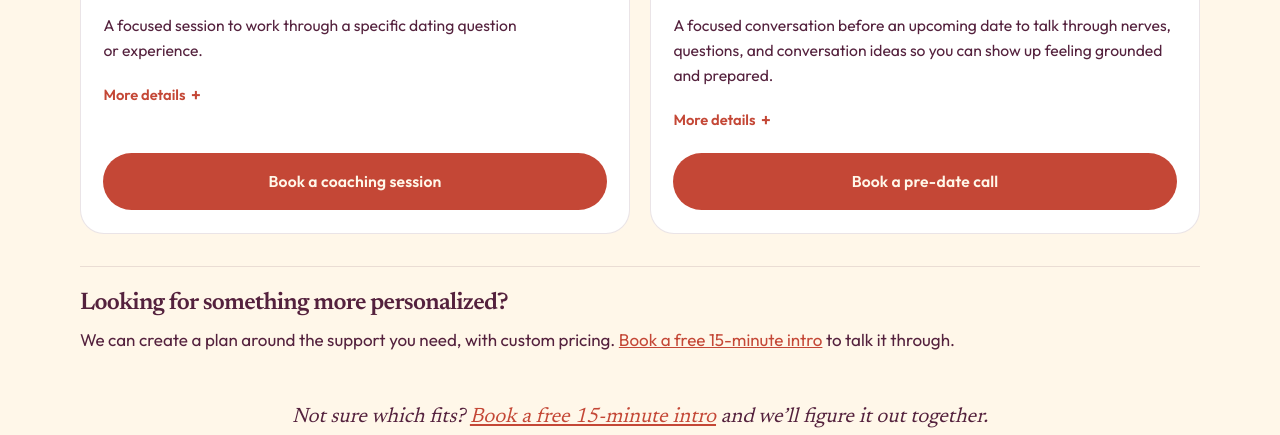
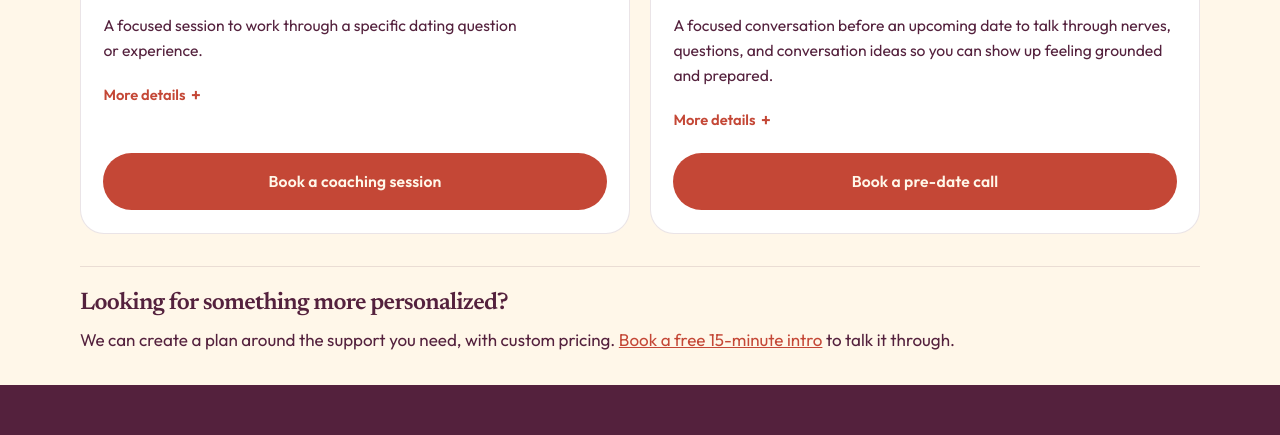
Before and after one commit to egoldberg456/meet_through_danit, a plain HTML site: page services.html in a window 1280 px wide. Shown: the part 1668-2103 px from the top of the page. Drawn offline with Linux system fonts and the light colour scheme.

Commit message:
Remove redundant 'Not sure which fits?' line from offerings page
Co-Authored-By: Claude Opus 5.5 <noreply@anthropic.com>

```diff
--- a/services.html
+++ b/services.html
@@ -116,7 +116,6 @@
           <h3>Looking for something more personalized?</h3>
           <p>We can create a plan around the support you need, with custom pricing. <a href="https://cal.com/meet-through-danit/15-intro-call" target="_blank" rel="noopener noreferrer">Book a free 15-minute intro</a> to talk it through.</p>
         </div>
-        <p class="offer-help">Not sure which fits? <a href="https://cal.com/meet-through-danit/15-intro-call" target="_blank" rel="noopener noreferrer">Book a free 15-minute intro</a> and we’ll figure it out together.</p>
       </div>
     </section>
   </main>
```
